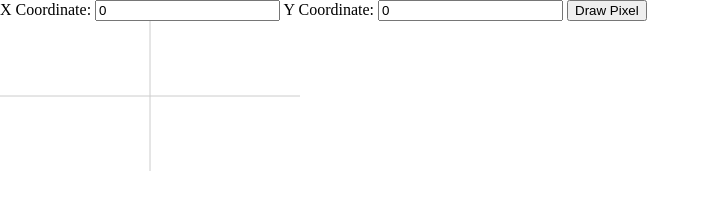
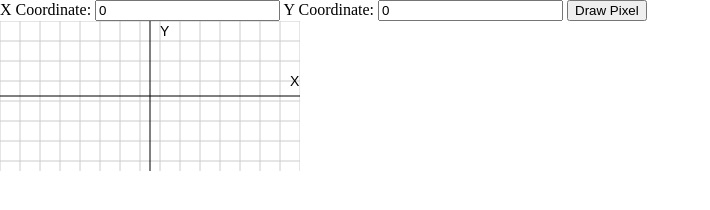
Before and after one commit to luanavidalnn/projeto-cg, a plain HTML site: page templates/index.html in a window 1280 px wide. Shown: the whole page, without its empty margins (0-710 px from the left). Drawn offline with nearby package versions, Linux system fonts and the light colour scheme; no server answers.

Commit message:
checkered mesh

```diff
--- a/templates/index.html
+++ b/templates/index.html
@@ -29,18 +29,40 @@
         function drawCartesianPlane() {
             ctx.clearRect(0, 0, width, height);
 
+            // Draw grid lines
+            ctx.beginPath();
+            const step = 20; // spacing between grid lines
+            for (let x = 0; x <= width; x += step) {
+                ctx.moveTo(x, 0);
+                ctx.lineTo(x, height);
+            }
+            for (let y = 0; y <= height; y += step) {
+                ctx.moveTo(0, y);
+                ctx.lineTo(width, y);
+            }
+            ctx.strokeStyle = "#ccc";
+            ctx.stroke();
+
             // Draw X-axis
             ctx.beginPath();
             ctx.moveTo(0, height / 2);
             ctx.lineTo(width, height / 2);
-            ctx.strokeStyle = "#ccc";
+            ctx.strokeStyle = "#000"; // black for axis
             ctx.stroke();
 
             // Draw Y-axis
             ctx.beginPath();
             ctx.moveTo(width / 2, 0);
             ctx.lineTo(width / 2, height);
+            ctx.strokeStyle = "#000"; // black for axis
             ctx.stroke();
+
+            // Draw X-axis label
+            ctx.font = "14px Arial";
+            ctx.fillText("X", width - 10, height / 2 - 10);
+
+            // Draw Y-axis label
+            ctx.fillText("Y", width / 2 + 10, 15);
         }
 
         // Initial drawing of the Cartesian plane
```
